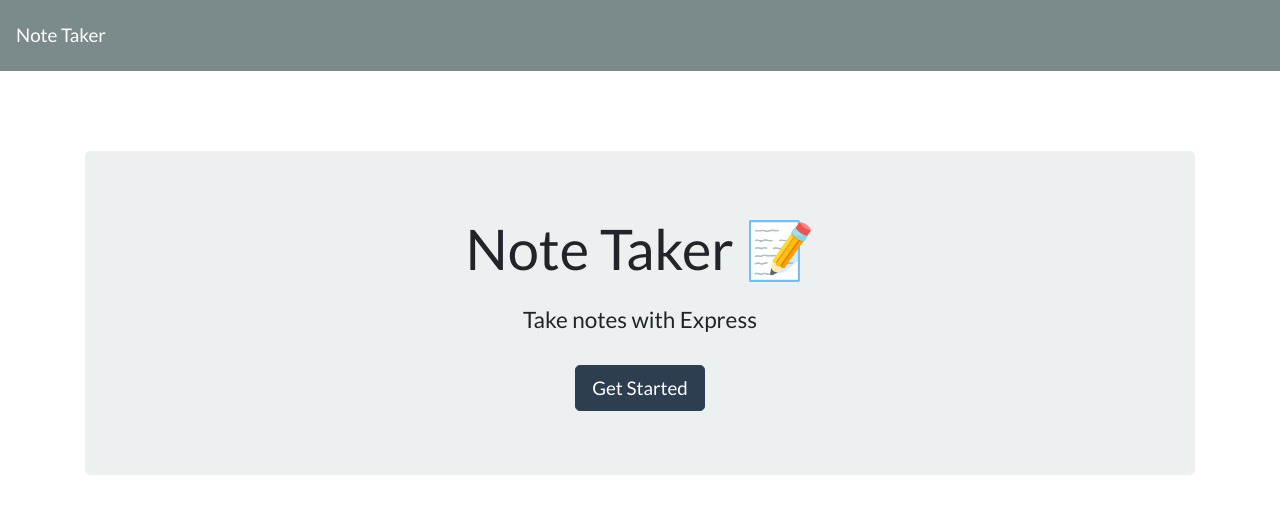
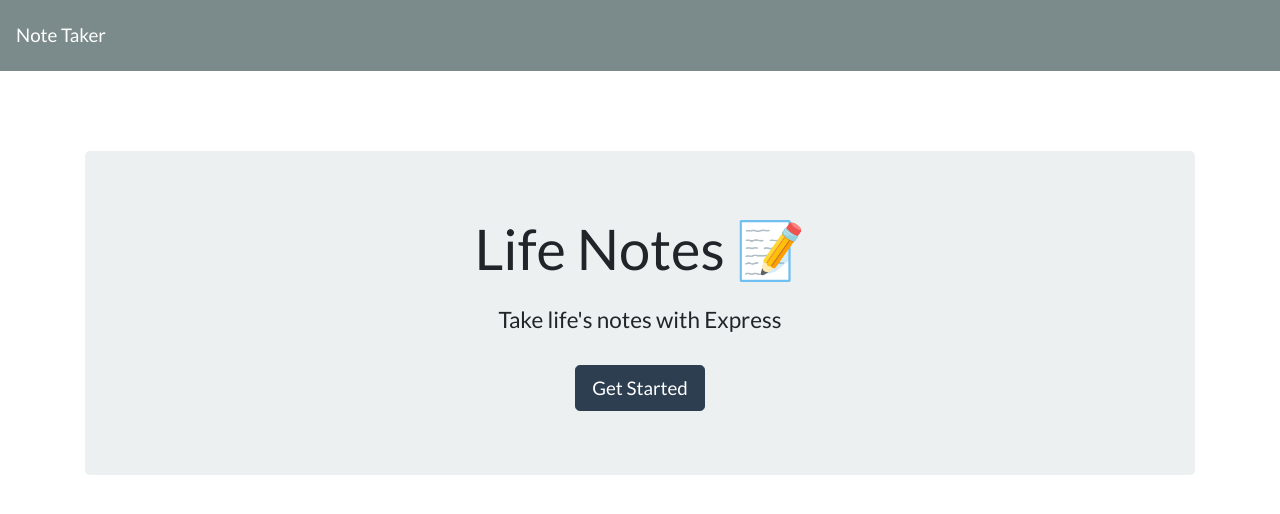
Before and after one commit to mirrorlessmind/lifenotes, a website: page public/index.html in a window 1280 px wide. Drawn offline with nearby package versions, Linux system fonts and the light colour scheme; no server answers.

Commit message:
Update index.html

```diff
--- a/public/index.html
+++ b/public/index.html
@@ -16,8 +16,8 @@
   </nav>
   <div class="container">
     <div style="margin-top: 80px;" class="jumbotron text-center">
-      <h1 class="display-4">Note Taker <span role="img" aria-label="Memo">📝</span></h1>
-      <h4 class="mt-4">Take notes with Express</h4>
+      <h1 class="display-4">Life Notes <span role="img" aria-label="Memo">📝</span></h1>
+      <h4 class="mt-4">Take life's notes with Express</h4>
       <a class="btn btn-primary btn-lg mt-4" href="/notes" role="button">Get Started</a>
     </div>
   </div>
```
